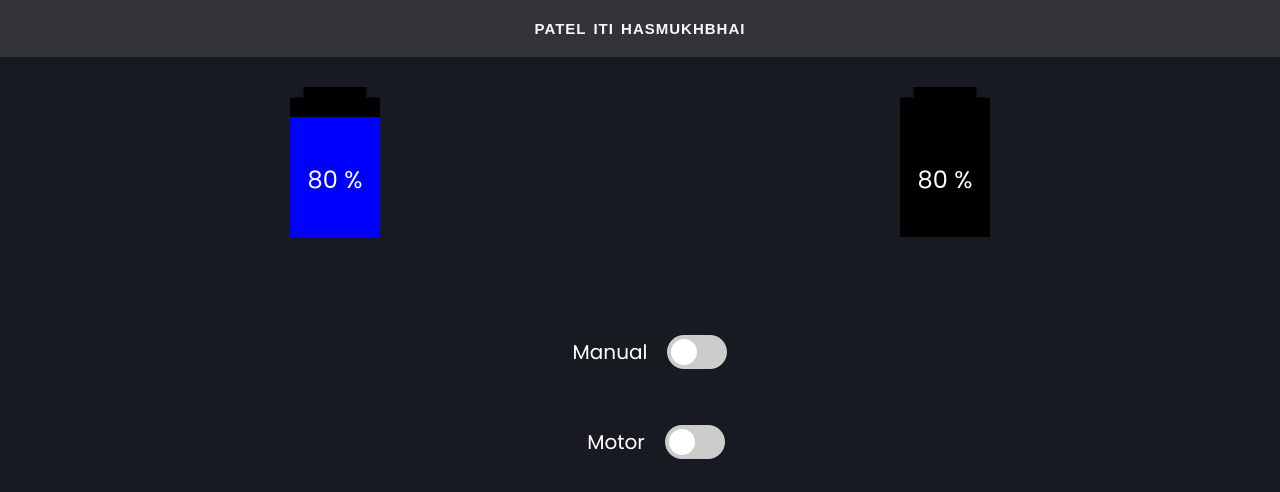
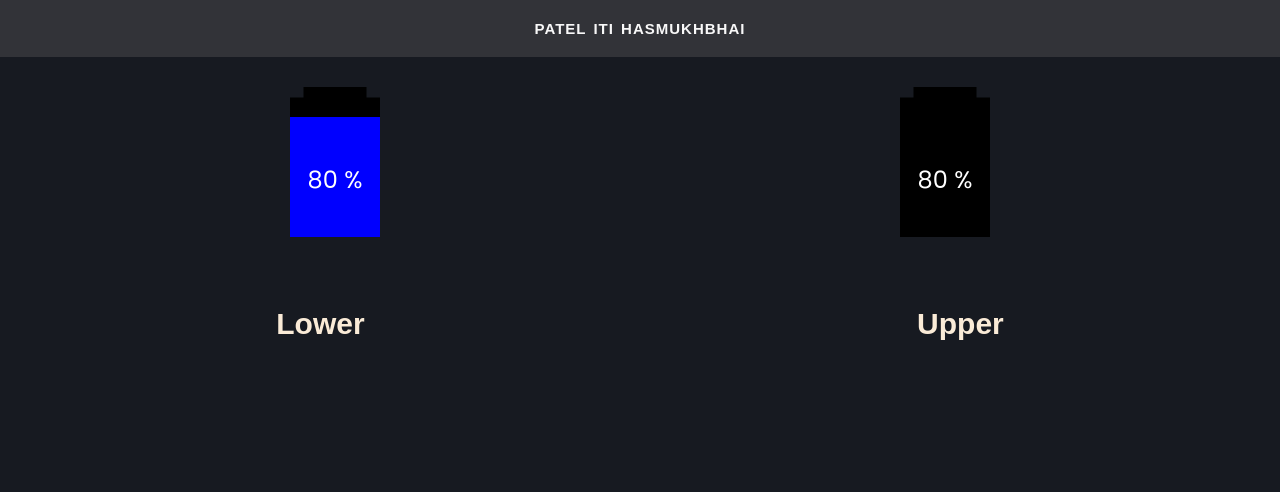
Before and after one commit to iti2000/Water-Tank, a plain HTML site: page index.html in a window 1280 px wide. Shown: the top 492 px of the page. Drawn offline with Linux system fonts and the light colour scheme; files that its build step writes are made by us from their sources; a web font is replaced by a local one.

Commit message:
lower-upper

```diff
--- a/index.html
+++ b/index.html
@@ -30,8 +30,13 @@
             80 %
           </div>
         </div>
+    </section>
 
+    <section class="lp">
+      <h1>Lower</h1>
+      <h1>Upper</h1>
     </section>
+
     <section class="buttons">
       <div class="manual">
         <label for="manual" class="text" >Manual</label>
--- a/style.css
+++ b/style.css
@@ -80,6 +80,17 @@ header{
   color: white;
   margin-left: 1.2rem;
 
+}
+
+
+/*lower and upper*/
+.lp{
+  min-height: 20vh;
+  color: antiquewhite;
+  display: flex;
+  justify-content: space-around;
+  font-size:2rem;
+  font-family:Arial, Helvetica, sans-serif;
 }
 
 
@@ -220,7 +231,7 @@ h1{
 
   }
   h1{
-    font-size: 2rem
+    font-size: 1.5rem
   }
   header.h2{
     font-size: 4rem
```
